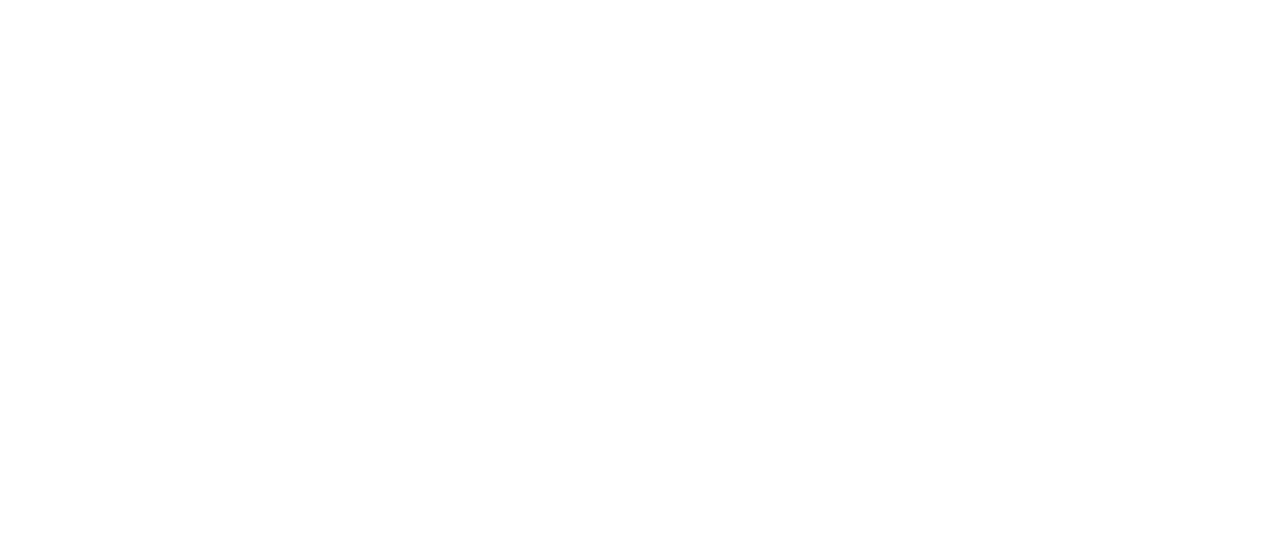
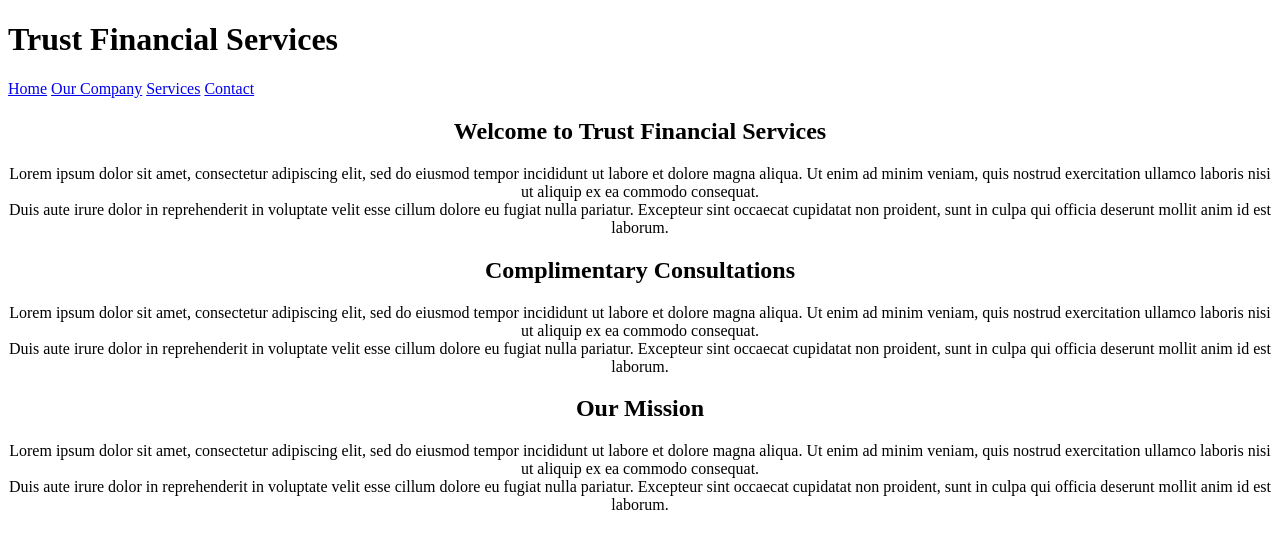
Before and after one commit to vikisha/TAMBC---Project1, a plain HTML site: page index.html in a window 1280 px wide. Drawn offline with Linux system fonts and the light colour scheme.

Commit message:
Added text to index.html. Added files and folders for font and CSS.

```diff
--- a/index.html
+++ b/index.html
@@ -2,7 +2,48 @@
 <html>
     <head>
         <Title>Home</Title>
+        <link rel="stylesheet" href="css/style.css"/>
     </head>
+    <header>
+        <h1>Trust Financial Services</h1>
+    </header>
+    <section class="navbar">
+        <nav class="topnav">
+            <a class="home" href="Index.html">Home</a>
+            <a class="company" href="Our Company.html">Our Company</a>
+            <a class="services" href="Services.html">Services</a>
+            <a class="contact" href="Contact.html">Contact</a>
+        </nav>
+        </section>
+
     <body>
+        <center>
+        <section>
+            <h1> Welcome to Trust Financial Services</h1>
+            <article>
+                <p><center>Lorem ipsum dolor sit amet, consectetur adipiscing elit, sed do eiusmod tempor incididunt ut labore et dolore magna aliqua. Ut enim ad minim veniam,
+                quis nostrud exercitation ullamco laboris nisi ut aliquip ex ea commodo consequat.<br>Duis aute irure dolor in reprehenderit in voluptate velit esse
+                cillum dolore eu fugiat nulla pariatur. Excepteur sint occaecat cupidatat non proident, sunt in culpa qui officia deserunt mollit anim id est laborum.</p>
+            </article>
+        </section>
+
+        <section>
+            <h1>Complimentary Consultations</h1>
+            <article>
+                <p>Lorem ipsum dolor sit amet, consectetur adipiscing elit, sed do eiusmod tempor incididunt ut labore et dolore magna aliqua. Ut enim ad minim veniam,
+                quis nostrud exercitation ullamco laboris nisi ut aliquip ex ea commodo consequat.<br>Duis aute irure dolor in reprehenderit in voluptate velit esse cillum
+                dolore eu fugiat nulla pariatur. Excepteur sint occaecat cupidatat non proident, sunt in culpa qui officia deserunt mollit anim id est laborum.</p>
+            </article>
+        </section>
+
+        <section>
+            <h1>Our Mission</h1>
+            <article>
+                <p><center>Lorem ipsum dolor sit amet, consectetur adipiscing elit, sed do eiusmod tempor incididunt ut labore et dolore magna aliqua. Ut enim ad minim veniam,
+                quis nostrud exercitation ullamco laboris nisi ut aliquip ex ea commodo consequat.<br>Duis aute irure dolor in reprehenderit in voluptate velit esse
+                cillum dolore eu fugiat nulla pariatur. Excepteur sint occaecat cupidatat non proident, sunt in culpa qui officia deserunt mollit anim id est laborum.</p>
+            </article>
+        </section>
+    </center>
     </body>
-    </html>
+</html>
```
Also changed, not shown: CSS/style.css (added), Fonts/Outside Collection Sans.ttf (added), 1 other file.
